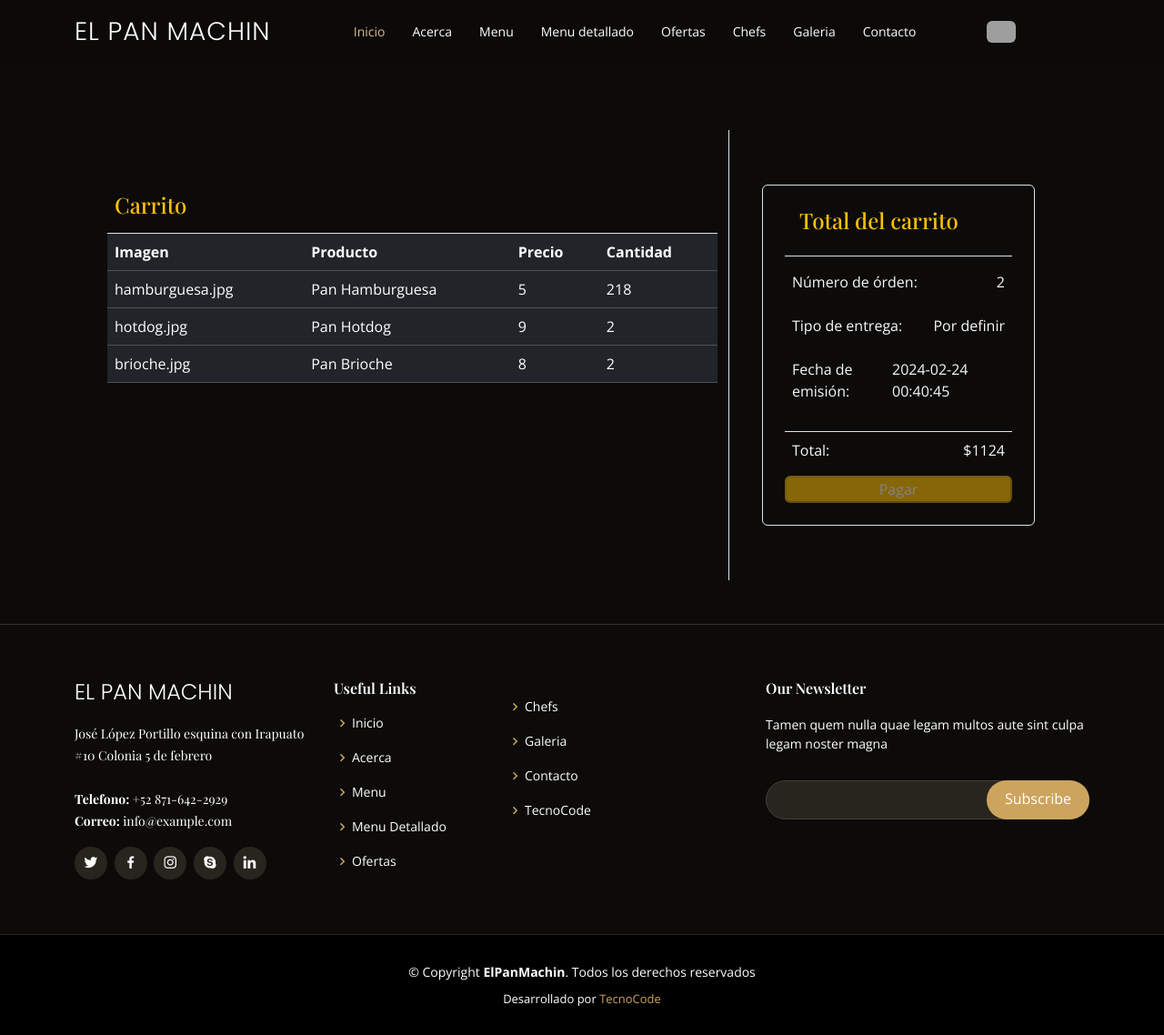
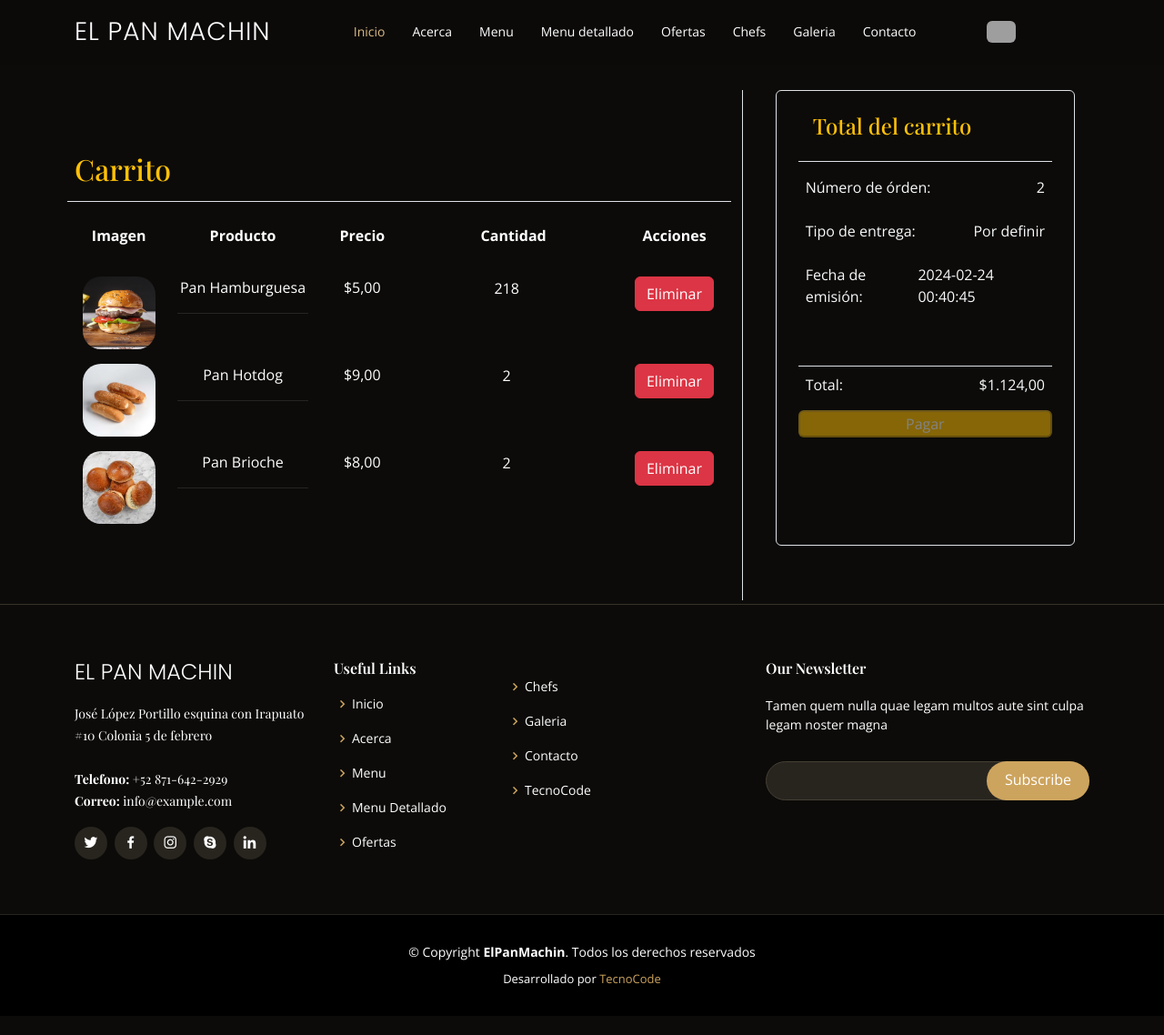
Before and after one commit to herbstluft/panaderia, a PHP site: page /panaderia/src/views/user/carrito.php in a window 1280 px wide. Shown: the part 41-1179 px from the top of the page at 91% size. After the commit the page ends 1126 px from the top, so only its background shows below. Run offline with PHP 8.4, Linux system fonts and the light colour scheme; a user stored in the database is signed in; data comes from the database, SQL or seed files in the repository; some web fonts are replaced; grey boxes are pictures that could not be loaded.

Commit message:
avance carrito

```diff
--- a/src/views/user/carrito.php
+++ b/src/views/user/carrito.php
@@ -72,11 +72,11 @@ $carrito_all = $db->seleccionarDatos($sql_carrito);
     <?php include('../../../templates/navbar.php'); ?>
     <br>
 
-    <main class="container p-5">
+    <main class="container p-1">
         <article class="w-100 h-100 row flex-md-row flex-sm-column">
             <section class="col-md-8 border-md-end col-sm-12">
                 <div class="border-bottom">
-                    <h4 class="text-warning p-2">Carrito</h4>
+                    <h2 class="text-warning p-2">Carrito</h2>
                 </div>
                 <div class="m-auto h-100 d-flex justify-content-center">
                     <?php
@@ -92,25 +92,31 @@ $carrito_all = $db->seleccionarDatos($sql_carrito);
                     <?php
                     } else {
                     ?>
-                        <div class="table-responsive w-100">
-                            <table class="table table-dark text-start">
-                                <thead>
+                        <div class="table-responsive w-100" >
+                            <table class="table  text-center text-middle table-borderless" style="border-radius:20px; background: transparent;" >
+                                <thead >
                                     <tr>
-                                        <th>Imagen</th>
-                                        <th>Producto</th>
-                                        <th>Precio</th>
-                                        <th>Cantidad</th>
+                                        <th style="background:transparent; color:white; padding:25px">Imagen </th>
+                                        <th style="background:transparent; color:white; padding:25px">Producto</th>
+                                        <th style="background:transparent; color:white; padding:25px">Precio</th>
+                                        <th style="background:transparent; color:white; padding:25px">Cantidad</th>
+                                        <th style="background:transparent; color:white; padding:25px">Acciones</th>
+
                                     </tr>
                                 </thead>
                                 <tbody>
+
                                     <?php
                                     foreach ($carrito_all as $producto) {
                                     ?>
                                         <tr>
-                                            <td> <?php echo $producto['nombre_imagen'] ?> </td>
-                                            <td> <?php echo $producto['nom_producto'] ?> </td>
-                                            <td> <?php echo $producto['precio'] ?> </td>
-                                            <td> <?php echo $producto['cantidad'] ?> </td>
+
+                                            <td style="background:transparent">  <img style="width:80px; border-radius:20px; heigth:auto"src="/panaderia/assets/img/images_product/<?php echo $producto['nombre_imagen'] ?>" alt="">  </td>
+                                            <td style="background:transparent; color:white"> <?php echo $producto['nom_producto'] ?> <hr style="opacity:0.1; color:white"> </td>
+                                            <td style="background:transparent; color:white"> <?php echo "$".number_format($producto['precio'], 2, ',', '.');   ?> </td>
+                                            <td style="background:transparent; color:white"> <input style="background:transparent;color:white; border:none; outline:none; text-align:center" type="number" value="<?php  echo $producto['cantidad'] ?>"  min="1" required>  </td>
+                                            <td style="background:transparent; color:white">  <button type="button" class="btn btn-danger">Eliminar</button> </td>
+
                                         </tr>
                                     <?php
                                     }
@@ -123,7 +129,7 @@ $carrito_all = $db->seleccionarDatos($sql_carrito);
                     ?>
                 </div>
             </section>
-            <section class="col-md-4 col-sm-12">
+            <section class="col-md-4 col-sm-12" style="margin-top:-60px">
                 <div class="h-100 card bg-transparent border p-2 ms-md-4">
                     <div class="card-body">
                         <h4 class="card-title text-warning border-bottom ps-3 pb-4">Total del carrito</h4>
@@ -152,9 +158,10 @@ $carrito_all = $db->seleccionarDatos($sql_carrito);
                             <span>Fecha de emisión:</span>
                             <span> <?php echo $fecha_emision = (!empty($fecha_emision)) ? $fecha_emision : '0-0-0000'; ?> </span>
                         </div>
+                        <br>
                         <div class="text-light d-flex justify-content-between border-top my-2 p-2 mt-4">
                             <span>Total:</span>
-                            <span> $<?php echo $total = (!empty($total)) ? $total : '9'; ?> </span>
+                            <span> $<?php echo (!empty($total)) ? number_format($total, 2, ',', '.') : '$9.00'; ?> </span>
                         </div>
                         <form action="">
                             <button class="w-100 rounded-2 bg-warning text-light opacity-50" disabled style="cursor: pointer;">Pagar</button>
```
Also changed, not shown: index.php (+4 -4 lines), assets/img/gallery/10.jpeg (added), assets/img/gallery/11.jpeg (added), 3 other files.
